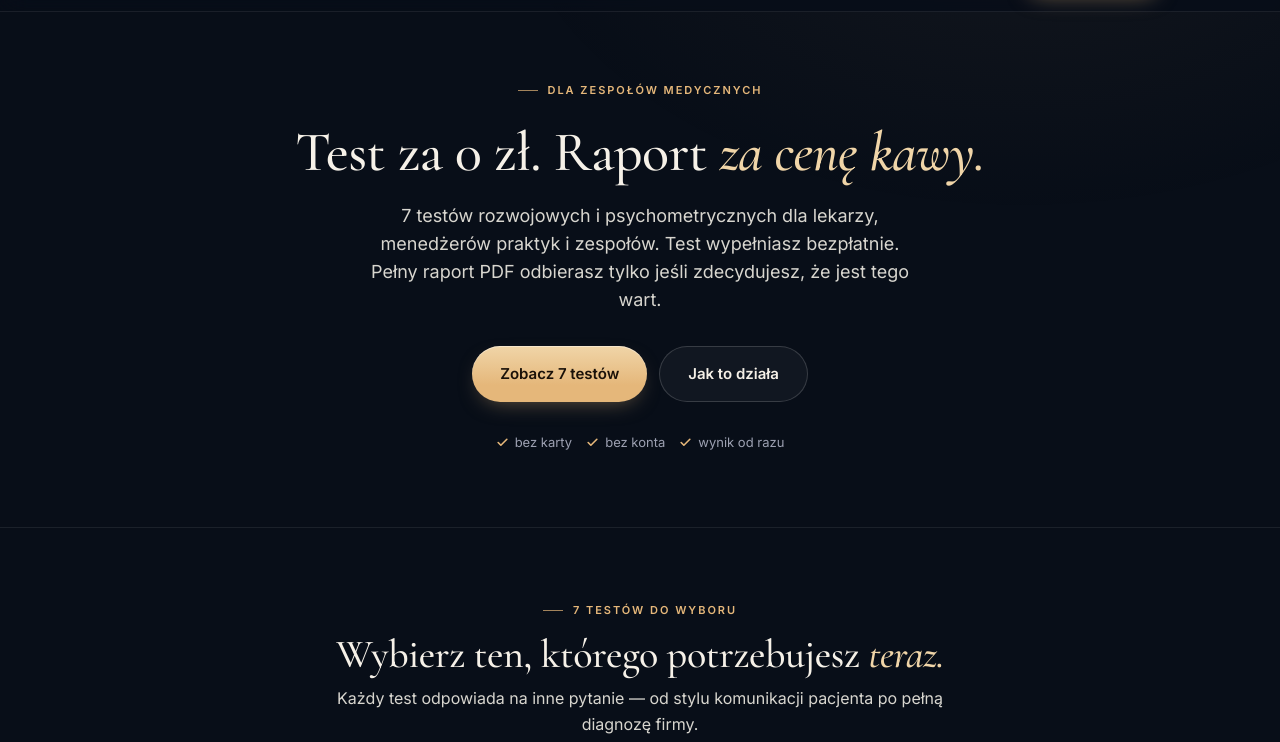
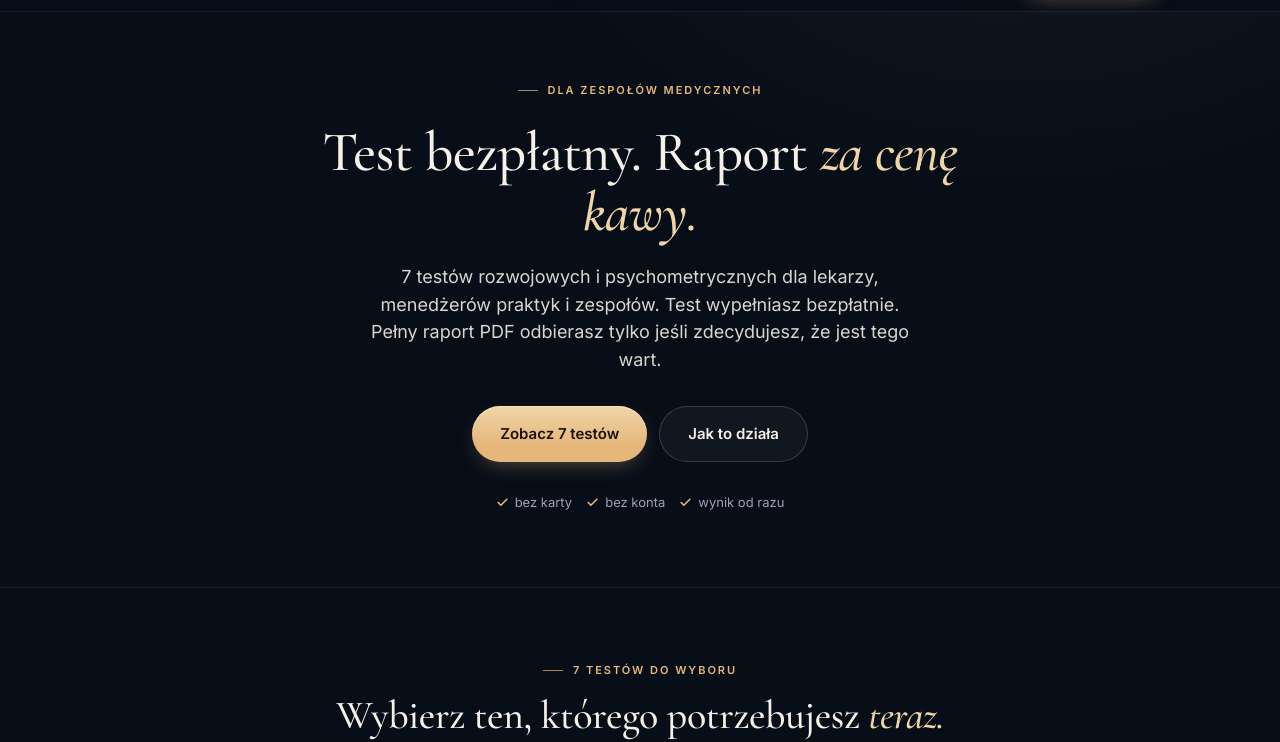
Before and after one commit to katarzynskimike-ctrl/testomnia, a plain HTML site: page index.html in a window 1280 px wide. Shown: the part 63-805 px from the top of the page. Drawn offline with nearby package versions, Linux system fonts and the light colour scheme.

Commit message:
Fix: 'Test za 0 zl' -> 'Test bezpłatny' (cyfra 0 w Cormorant wyglada jak 'o')

```diff
--- a/index.html
+++ b/index.html
@@ -4,11 +4,11 @@
 <meta charset="utf-8">
 <meta name="viewport" content="width=device-width,initial-scale=1,viewport-fit=cover">
 <meta name="theme-color" content="#080E18">
-<meta name="description" content="Testomnia · 7 testów rozwojowych i psychometrycznych dla zespołów medycznych. Test za 0 zł, pełny raport PDF opcjonalnie.">
+<meta name="description" content="Testomnia · 7 testów rozwojowych i psychometrycznych dla zespołów medycznych. Test bezpłatny, pełny raport PDF opcjonalnie.">
 <link rel="preconnect" href="https://fonts.googleapis.com">
 <link rel="preconnect" href="https://fonts.gstatic.com" crossorigin>
 <link href="https://fonts.googleapis.com/css2?family=Cormorant+Garamond:ital,wght@0,500;0,600;1,500&family=Inter:wght@400;500;600;700&display=swap" rel="stylesheet">
-<title>Testomnia · Test za 0 zł. Raport za cenę kawy.</title>
+<title>Testomnia · Test bezpłatny. Raport za cenę kawy.</title>
 <style>
 :root{
   color-scheme:dark;
@@ -139,7 +139,7 @@ h2{font-size:clamp(28px,3.4vw,40px)}
 <section class="hero">
   <div class="wrap">
     <span class="eyebrow">Dla zespołów medycznych</span>
-    <h1>Test za 0&nbsp;zł. Raport <em class="italic-accent">za cenę kawy.</em></h1>
+    <h1>Test bezpłatny. Raport <em class="italic-accent">za cenę kawy.</em></h1>
     <p class="hero__sub">7 testów rozwojowych i&nbsp;psychometrycznych dla lekarzy, menedżerów praktyk i&nbsp;zespołów. Test wypełniasz bezpłatnie. Pełny raport PDF odbierasz tylko jeśli zdecydujesz, że jest tego wart.</p>
     <div class="hero__ctas">
       <a href="#testy" class="btn btn--primary btn--lg">Zobacz 7 testów</a>
```
